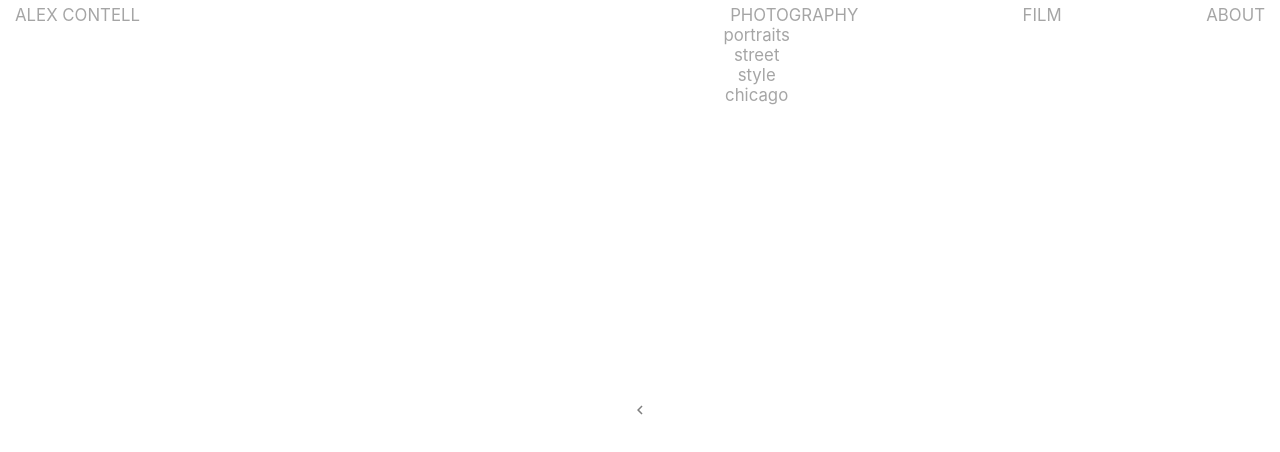
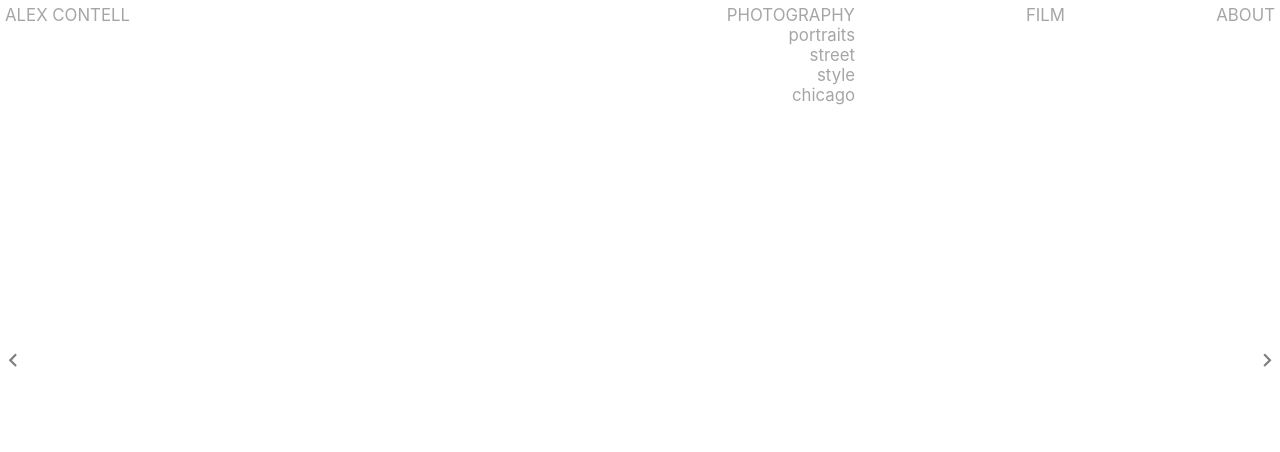
Before and after one commit to acm-sp85/photo-portfolio, a Next.js app: page /components/Carousel in a window 1280 px wide. Shown: the top 452 px of the page. Built offline with nearby package versions, Linux system fonts and the light colour scheme.

Commit message:
nav bar fixed

```diff
--- a/pages/components/Carousel.js
+++ b/pages/components/Carousel.js
@@ -43,32 +43,37 @@ export default function Carousel({
   };
   return (
     <div className={styles.carouselContainer}>
-      <KeyboardArrowLeftIcon onClick={() => goLeft()} className={styles.arrows}>
+      <KeyboardArrowLeftIcon
+        onClick={() => goLeft()}
+        className={styles.arrows__left}
+        fontSize="large"
+      >
         left arrow
       </KeyboardArrowLeftIcon>
 
       {images && counter >= 0 && (
-        <div>
+        <div className={styles.photo__display}>
           <Image
             width={images[counter].width}
             height={images[counter].height}
+            // layout="fill"
+            // object-position={'50% 50%'}
             src={images[counter].image}
             alt={images[counter].id}
-            className={styles.carouselImage}
             onClick={(e) => {
               setStartingPoint(0);
               gridSwitch();
             }}
           />
-          <KeyboardArrowRightIcon
-            onClick={() => goRight()}
-            className={styles.arrows}
-            style={{ fontSize: 'large' }}
-          >
-            right arrow
-          </KeyboardArrowRightIcon>
         </div>
       )}
+      <KeyboardArrowRightIcon
+        onClick={() => goRight()}
+        className={styles.arrows__right}
+        fontSize="large"
+      >
+        right arrow
+      </KeyboardArrowRightIcon>
     </div>
   );
 }
--- a/pages/components/ImageGallery.js
+++ b/pages/components/ImageGallery.js
@@ -39,7 +39,7 @@ export default function ImageGallery(props) {
 
       {showGrid && (
         <Box sx={{ width: '100vw', overflowY: 'scroll' }}>
-          <ImageList variant="masonry" cols={3} gap={8}>
+          <ImageList variant="masonry" cols={3} gap={8} className={styles.masons}>
             {photos.map((image) => {
               startingPoint++;
               return (
--- a/styles/Home.module.scss
+++ b/styles/Home.module.scss
@@ -6,21 +6,21 @@ $color-primary: #f3a200;
 
 .container {
   background-image: url('./../public/temp-01.gif');
-  height: 100vh;
+  height: 80vh;
   transform: translateY(-50px);
   z-index: -100;
   top: 0;
   left: 0;
   right: 0;
   bottom: 0;
-
-  object-fit: fill;
-  transform: scale(1.2);
+  object-fit: cover;
+  transform: scale(1.5);
 }
 
 .photo__display {
   display: flex;
   position: absolute;
+  max-width: 500px;
   top: 50%;
 }
 
@@ -46,11 +46,20 @@ $color-primary: #f3a200;
   margin: 2px;
 }
 
-.arrows {
-  margin: 100px;
+.arrows__left {
+  z-index: 100;
   opacity: 0.5;
 }
 
+.arrows__right {
+  z-index: 100;
+  opacity: 0.5;
+  margin-left: auto;
+}
 .icons {
   opacity: 0.5;
 }
+
+.masons {
+  margin-top: 30px;
+}
--- a/styles/_imageGallery.scss
+++ b/styles/_imageGallery.scss
@@ -1,21 +1,17 @@
-// .photo__display {
-//   display: flex;
-//   position: absolute;
-//   top: 50%;
-//   left: 50%;
-//   transform: translate(-50%, -50%);
-//   height: 85vh;
-//   width: 35vw;
-// }
-
 .carouselContainer {
+  display: flex;
   margin: auto;
   min-height: 90vh;
   align-items: center;
-  justify-content: center;
+  justify-content: left;
   text-align: center;
-  display: flex;
 }
 
-.carouselImage {
+.photo__display {
+  display: flex;
+  position: relative;
+  top: 50%;
+  left: 50%;
+  transform: translate(-50%, -50%);
+  max-height: 1500px;
 }
--- a/styles/_navBar.scss
+++ b/styles/_navBar.scss
@@ -1,13 +1,15 @@
 .nav {
   display: grid;
   grid-template-columns: 50vw repeat(3, 1fr);
-  height: 50px;
+  height: 20px;
   z-index: 1;
 
   background: none;
   background-color: transparent;
   // background-color: white;
-  padding: 5px 15px;
+  padding: 5px;
+  position: fixed;
+  width: 100%;
 
   > * {
     background-color: transparent;
@@ -34,7 +36,7 @@
     &__items {
       z-index: 100;
       // justify-content: center;
-      text-align: center;
+      text-align: right;
       display: grid;
     }
   }
```
